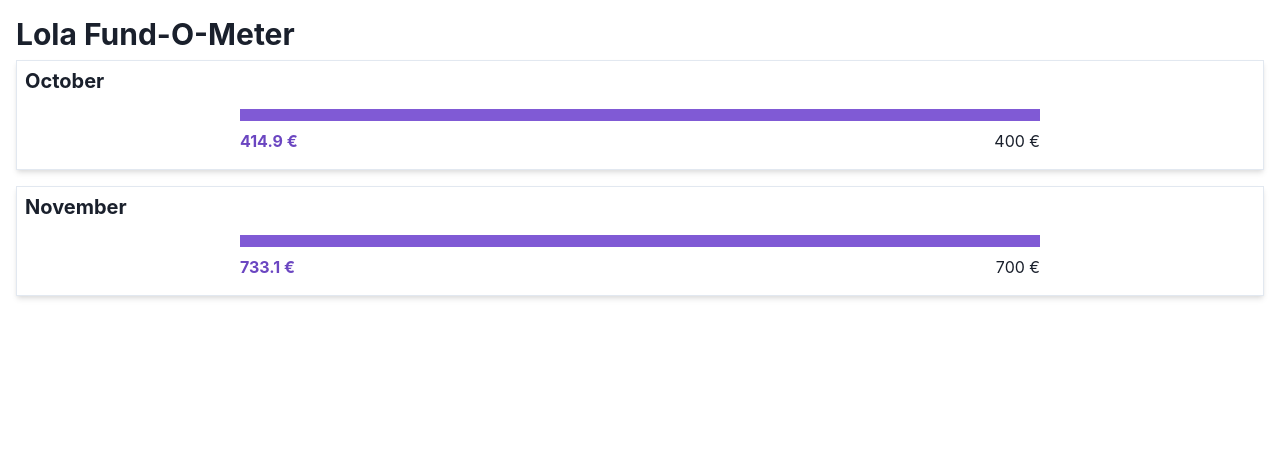
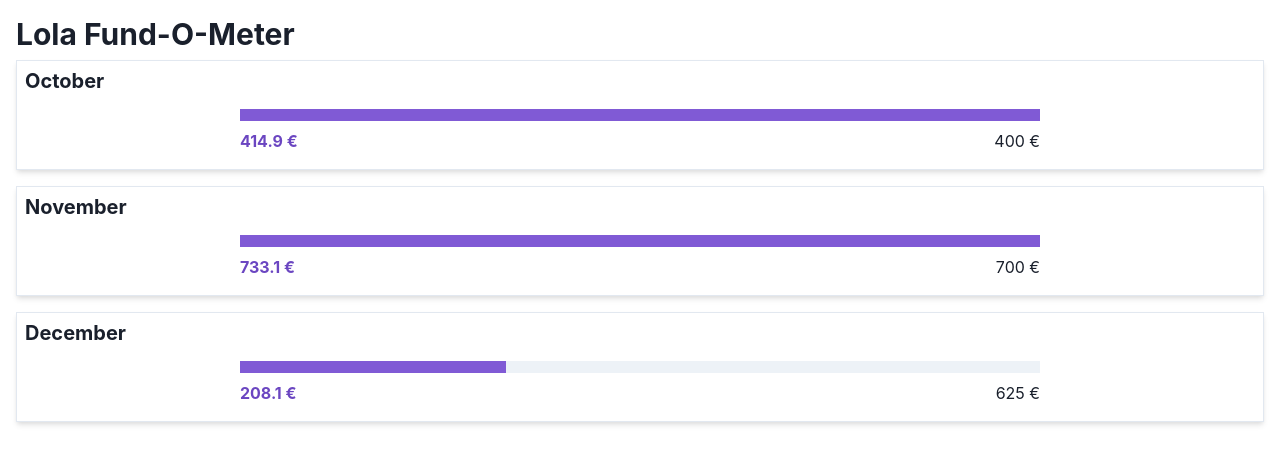
Before and after one commit to fraukesch/lola-fund-o-meter, a React (Vite) app: page / in a window 1280 px wide. Shown: the top 464 px of the page. Built offline with nearby package versions, Linux system fonts and the light colour scheme.

Commit message:
feat: + remnants of Nov + first two sessions in Dec

```diff
--- a/src/App.tsx
+++ b/src/App.tsx
@@ -3,7 +3,8 @@ import {Month} from './Month.tsx';
 
 const donations = {
     Oct: [196, 66.50, 89.90, 62.50],
-    Nov: [14.90, 132.60, 111, 62, 74.50, 95, 164, 79.10]
+    Nov: [14.90, 132.60, 111, 62, 74.50, 95, 164, 79.10],
+    Dec: [33.10, 175]
 }
 
 function App() {
@@ -12,6 +13,7 @@ function App() {
         <Heading as='h1' size='lg' mb={2}>Lola Fund-O-Meter</Heading>
         <Month name='October' sum={donations.Oct.reduce((val, acc) => acc + val, 0)} sundays={4} />
         <Month name='November' sum={donations.Nov.reduce((val, acc) => acc + val, 0)} sundays={4} wednesdays={4}/>
+        <Month name='December' sum={donations.Dec.reduce((val, acc) => acc + val, 0)} sundays={4} wednesdays={3}/>
       </Flex>
   )
 }
```
